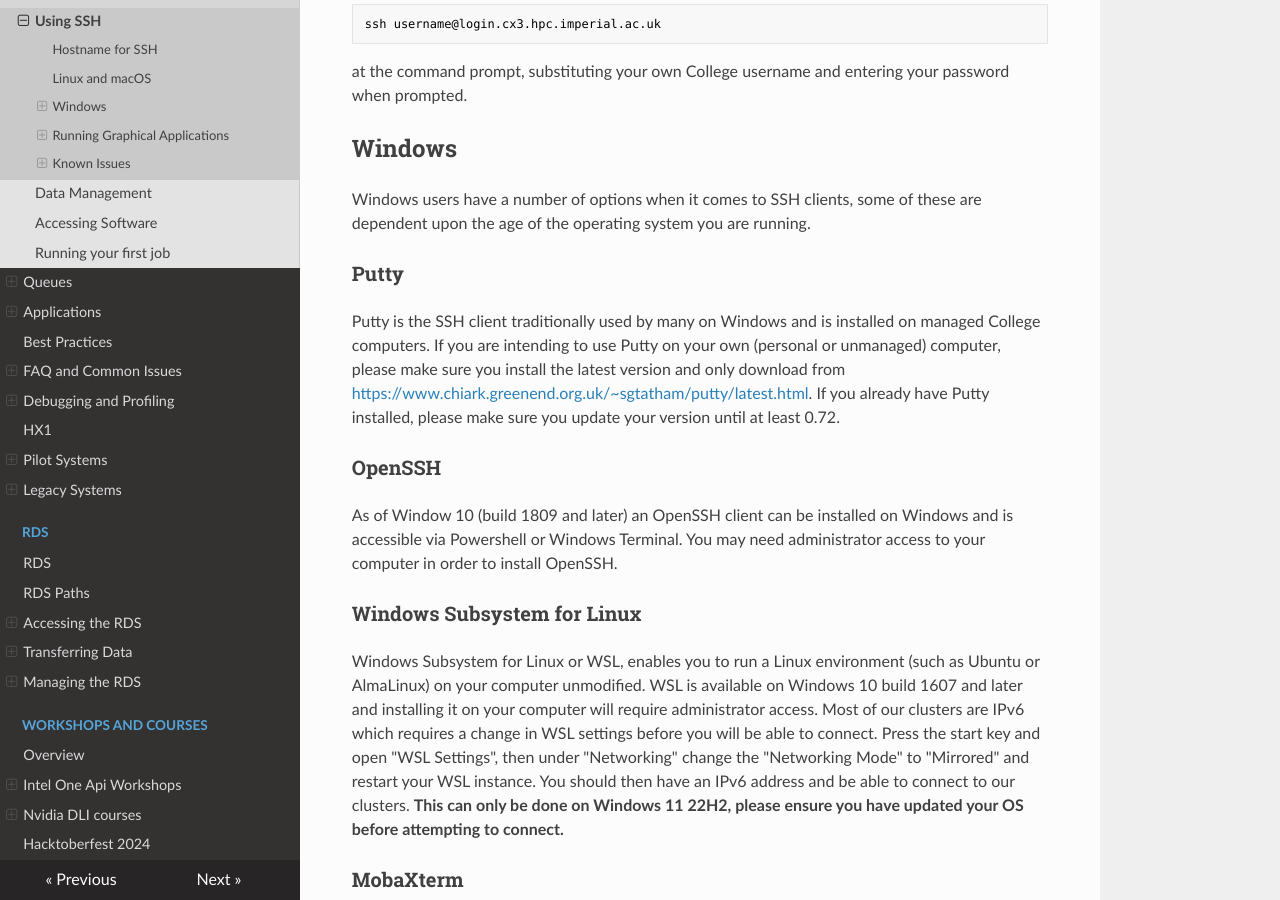
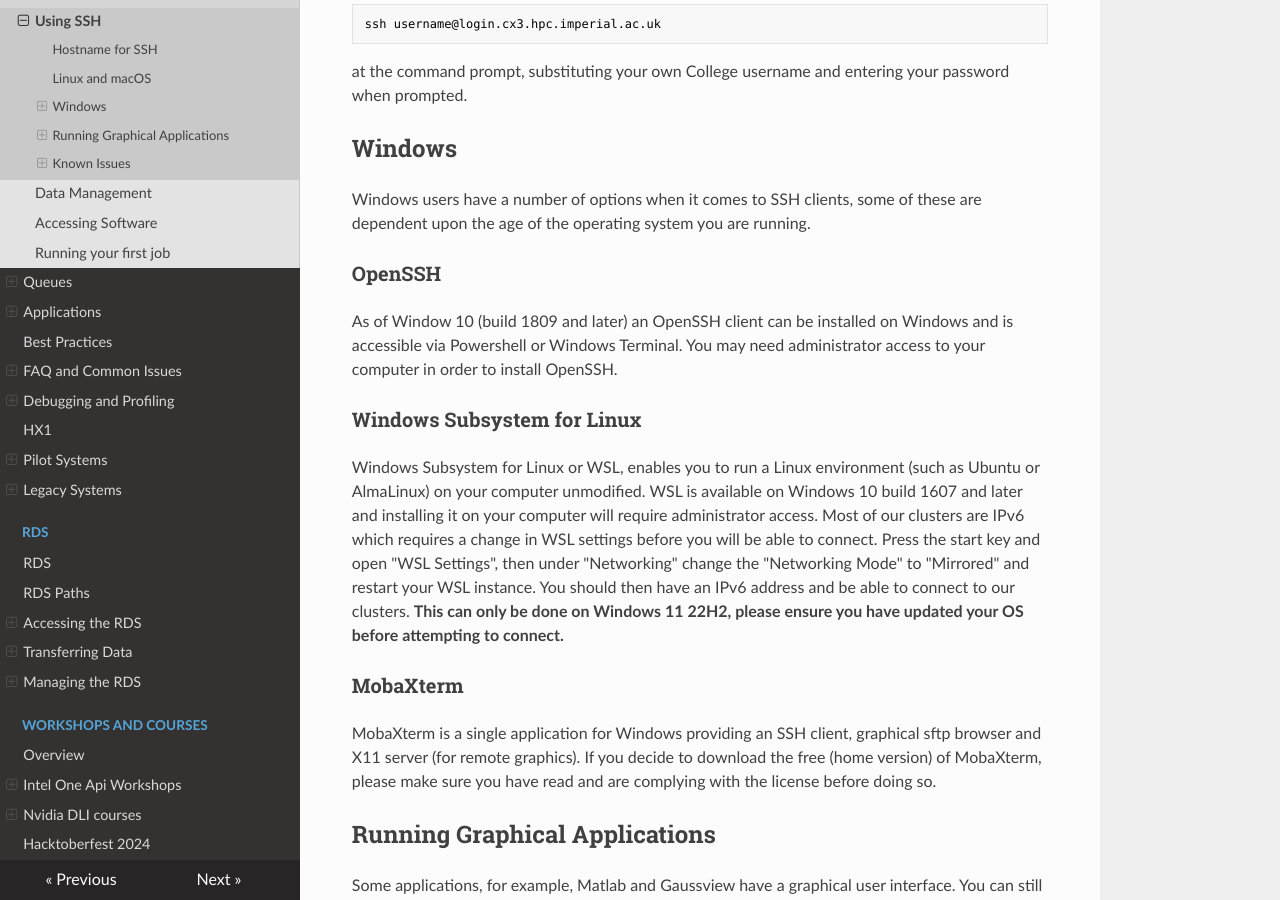
Before and after one commit to ImperialCollegeLondon/icl-rcs-user-guide, an MkDocs documentation site: the page built from docs/hpc/getting-started/using-ssh.md, in a window 1280 px wide and 900 px high, scrolled down 1190 px. Built offline with MkDocs 1.6.1, drawn with Linux system fonts in a browser that asks for light colours; nearby versions of some CDN libraries.

Commit message:
putty references (outdated) removed and moved to legacy page

```diff
--- a/docs/hpc/getting-started/using-ssh.md
+++ b/docs/hpc/getting-started/using-ssh.md
@@ -43,10 +43,6 @@ at the command prompt, substituting your own College username and entering your
 
 ## Windows
 Windows users have a number of options when it comes to SSH clients, some of these are dependent upon the age of the operating system you are running.
-
-### Putty
-
-Putty is the SSH client traditionally used by many on Windows and is installed on managed College computers. If you are intending to use Putty on your own (personal or unmanaged) computer, please make sure you install the latest version and only download from [https://www.chiark.greenend.org.uk/~sgtatham/putty/latest.html](https://www.chiark.greenend.org.uk/~sgtatham/putty/latest.html). If you already have Putty installed, please make sure you update your version until at least 0.72.
 
 ### OpenSSH
 
```
Also changed, not shown: docs/hpc/legacy-systems/cx3-legacy.md (+4 -0 lines).
